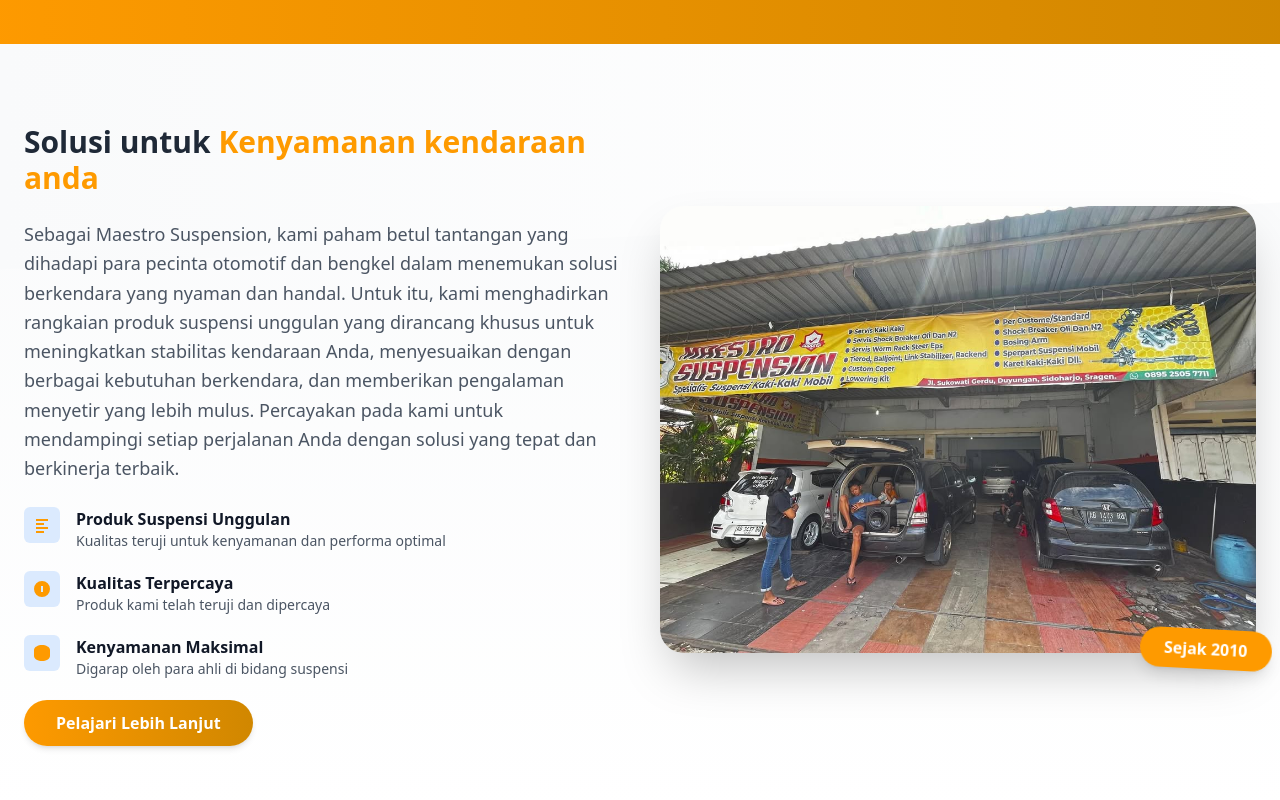
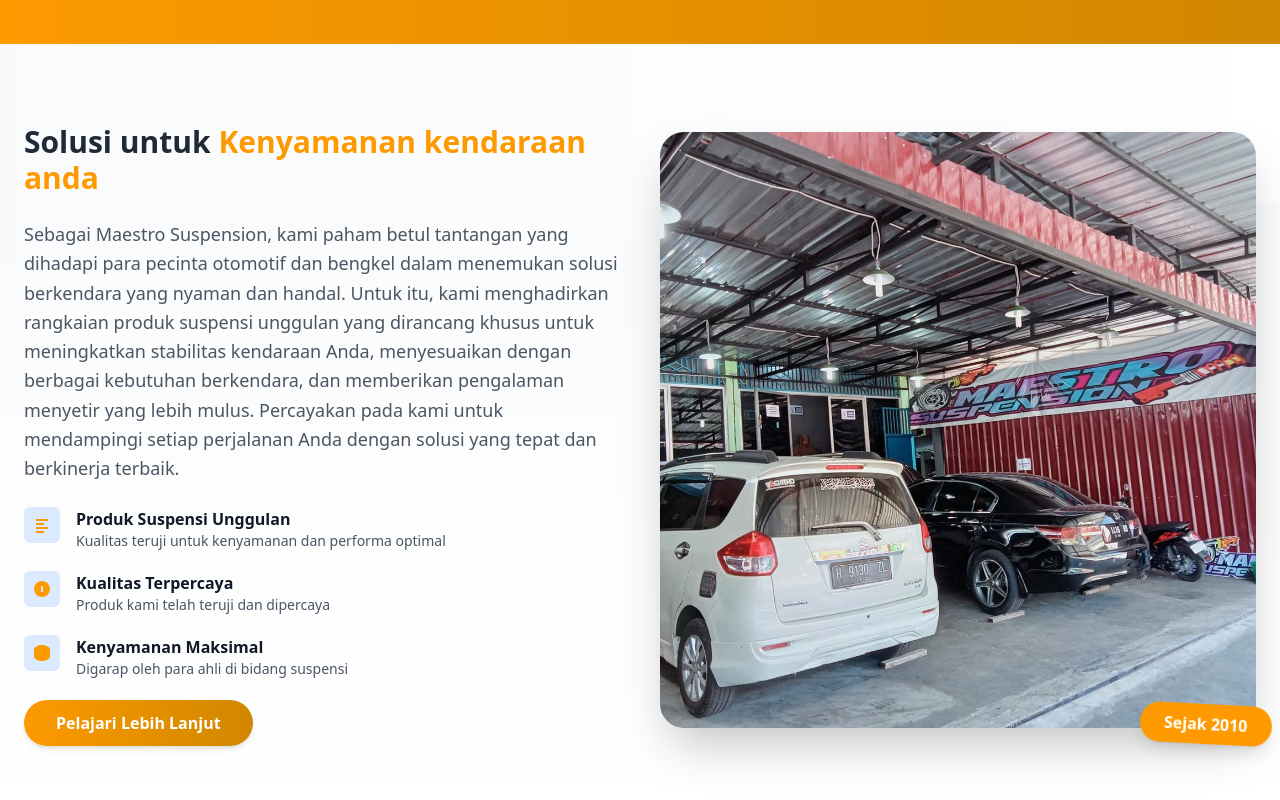
Before and after one commit to ahmadshol/Company-Profile-Using-React, a React (Vite) app: page /home in a window 1280 px wide. Shown: the part 768-1568 px from the top of the page. Built offline with nearby package versions, Linux system fonts and the light colour scheme.

Commit message:
change dist

```diff
--- a/src/components/Hero.jsx
+++ b/src/components/Hero.jsx
@@ -8,6 +8,7 @@ import imgTesti2 from "../assets/testi2.avif";
 import imgTesti3 from "../assets/testi3.avif";
 import heroImg from "../assets/hero.png";
 import aboutImg from "../assets/about.jpg";
+import img1 from "../assets/img1.jpg";
 
 const Hero = () => {
   const [mousePosition, setMousePosition] = useState({ x: 0, y: 0 });
@@ -293,7 +294,7 @@ const Hero = () => {
             >
               <div className="relative rounded-3xl overflow-hidden shadow-2xl transform transition-all duration-500 group-hover:shadow-2xl">
                 <img
-                  src={aboutImg}
+                  src={img1}
                   alt="Tentang Maestro Suspension"
                   className="w-full h-auto rounded-2xl transition-transform duration-300 ease-out"
                   style={transformStyle}
```
Also changed, not shown: src/assets/img2.jpg (deleted), 6 other files (tests, documents, lock files or other folders).
